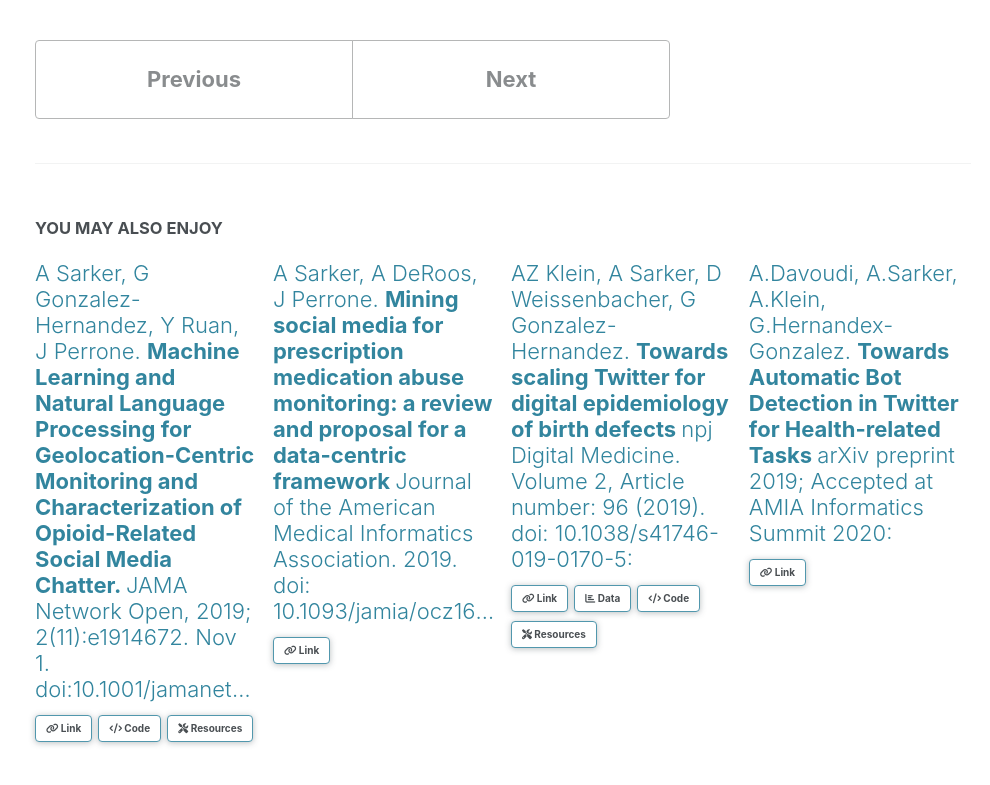
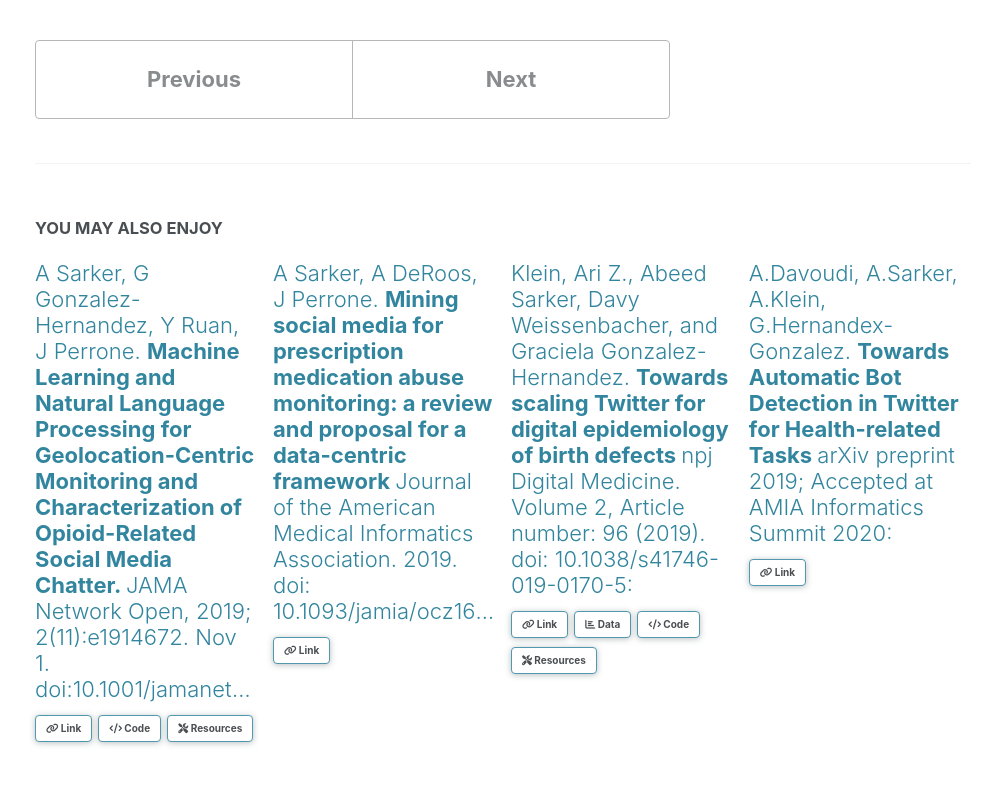
Before and after one commit to sarkerlab/Website, a Jekyll site: the page built from _posts/2019-10-01-intepretable-natural-language-processing-system-for-medical-examination.md, in a window 1280 px wide and 900 px high, scrolled down 513 px. Shown: the top 785 px of the window, without its empty margins (287-1277 px from the left). Built offline with Jekyll 4.4.1, drawn with Linux system fonts in a browser that asks for light colours; cached includes are drawn as plain includes; nearby versions of some CDN libraries.

Commit message:
Update 2019-10-01-towards-scaling-twitter-for-digital-epidemiology-of-defects.md

```diff
--- a/_posts/2019-10-01-towards-scaling-twitter-for-digital-epidemiology-of-defects.md
+++ b/_posts/2019-10-01-towards-scaling-twitter-for-digital-epidemiology-of-defects.md
@@ -1,5 +1,5 @@
 ---
-authors: "AZ Klein, A Sarker, D Weissenbacher, G Gonzalez-Hernandez"
+authors: "Klein, Ari Z., Abeed Sarker, Davy Weissenbacher, and Graciela Gonzalez-Hernandez"
 title: "Towards scaling Twitter for digital epidemiology of birth defects"
 additional_info: "npj Digital Medicine. Volume 2, Article number: 96 (2019). doi: 10.1038/s41746-019-0170-5"
 external_url: https://www.nature.com/articles/s41746-019-0170-5
```
